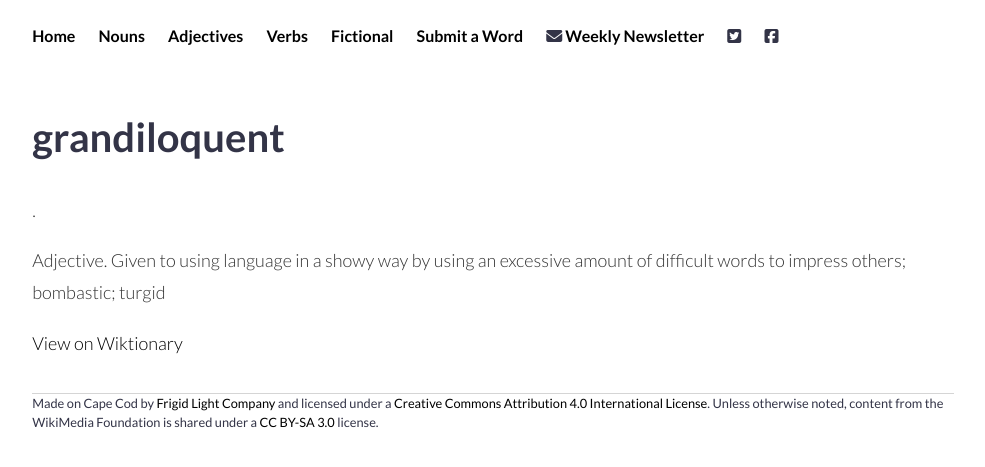
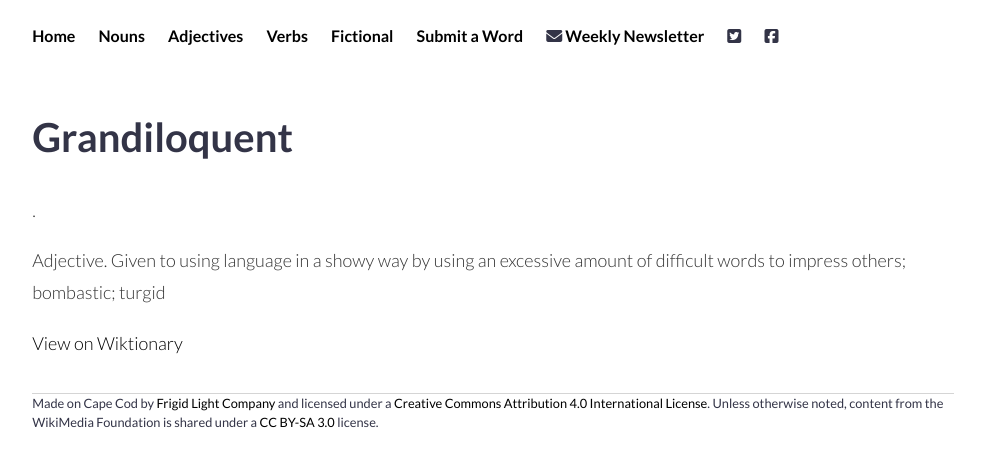
Before and after one commit to davidhowland/wickedcoolwords, a Jekyll site: the page built from _posts/2020-03-01-grandiloquent.md, in a window 1280 px wide. Shown: the top 467 px of the page, without its empty margins (147-1132 px from the left). Built offline with Jekyll 4.4.1, drawn with Linux system fonts in a browser that asks for light colours; nearby versions of some CDN libraries.

Commit message:
fix #233

```diff
--- a/_posts/2020-03-01-grandiloquent.md
+++ b/_posts/2020-03-01-grandiloquent.md
@@ -1,6 +1,6 @@
 ---
 layout: post
-title: "grandiloquent"
+title: "Grandiloquent"
 tags: adjective
 slug: grandiloquent
 ---
```
